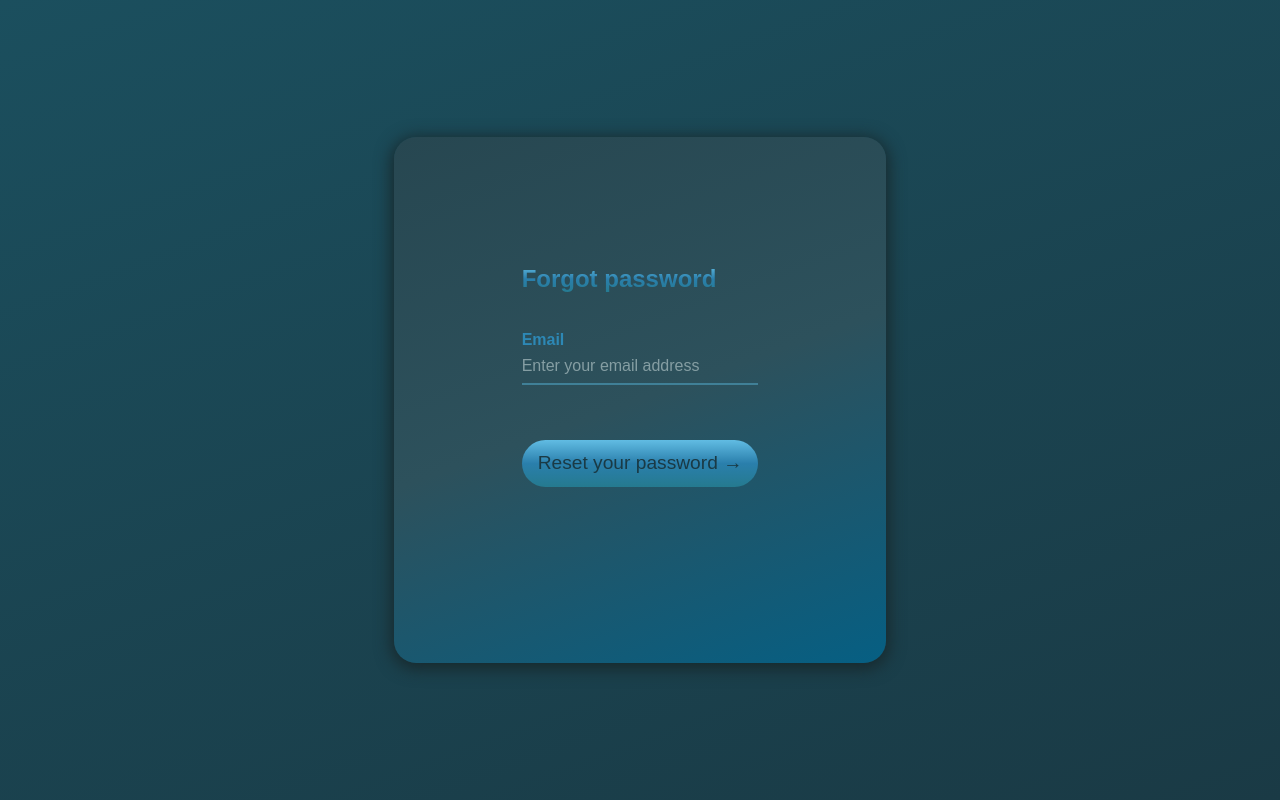
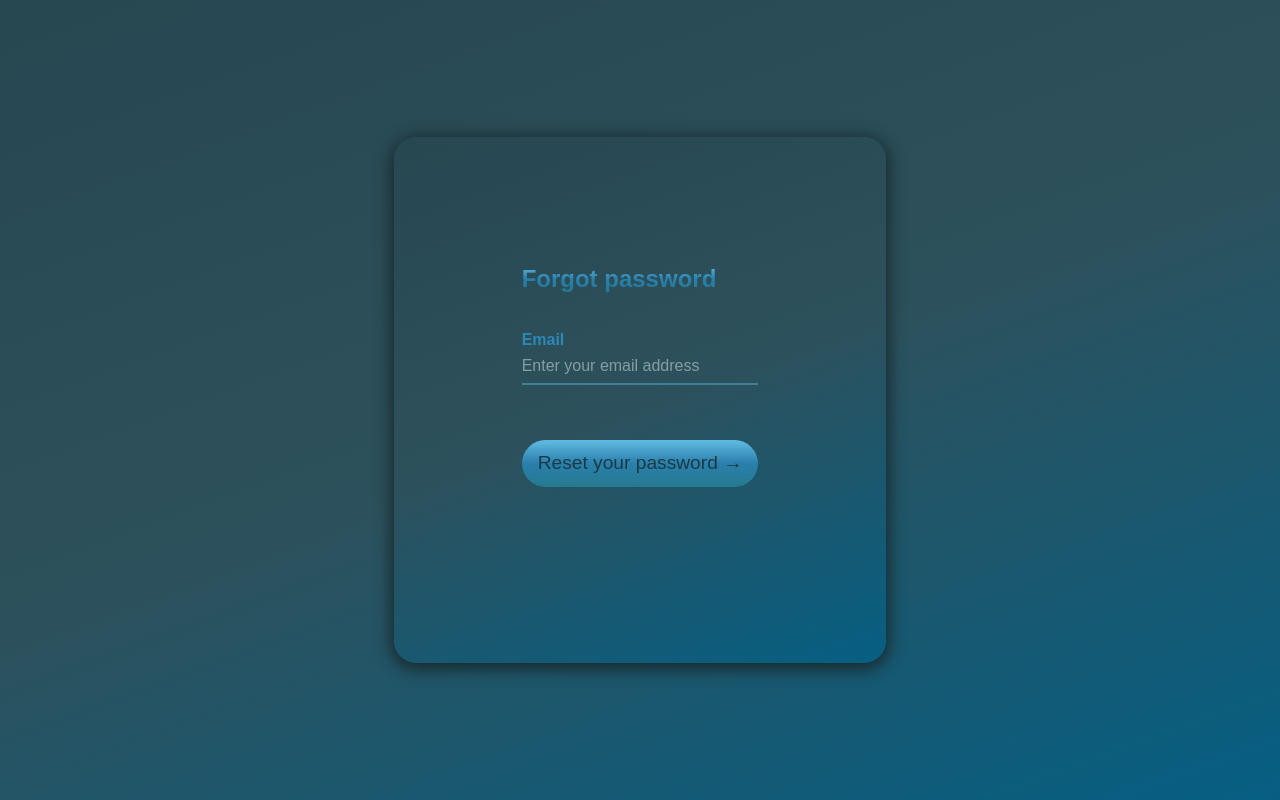
Before and after one commit to rahulrameshm0/Shopify, a Django app: page /email_varification/ in a window 1280 px wide. Run offline with Django 4.2, Linux system fonts and the light colour scheme.

Commit message:
code updated

```diff
--- a/static/css/account-styling/email-verification.css
+++ b/static/css/account-styling/email-verification.css
@@ -6,7 +6,7 @@
 
 body {
     font-family: "Wix Madefor Text", sans-serif;
-    background: linear-gradient(160deg, #1b4f5e 0%, #1a3a45 100%);
+    background: linear-gradient(160deg, #274751, #2d515c, #065f83);
     background-attachment: fixed;
 }
 
--- a/templates/account-section/email-varification.html
+++ b/templates/account-section/email-varification.html
@@ -11,6 +11,8 @@
 
     <link rel="preconnect" href="https://fonts.googleapis.com">
     <link rel="preconnect" href="https://fonts.gstatic.com" crossorigin>
+
+    <link rel="icon" href="{% static 'images/shopping-cart.png' %}">
 </head>
 <body>
 
--- a/templates/account-section/register.html
+++ b/templates/account-section/register.html
@@ -12,6 +12,7 @@
     <link rel="preconnect" href="https://fonts.gstatic.com" crossorigin>
     <link href="https://fonts.googleapis.com/css2?family=Bitcount+Single:wght@100..900&display=swap" rel="stylesheet">
 
+    <link rel="icon" href="{% static 'images/shopping-cart.png' %}">
 </head>
 
 <body>
--- a/templates/account-section/signin.html
+++ b/templates/account-section/signin.html
@@ -13,6 +13,7 @@
     <link rel="preconnect" href="https://fonts.googleapis.com">
     <link rel="preconnect" href="https://fonts.gstatic.com" crossorigin>
 
+    <link rel="icon" href="{% static 'images/shopping-cart.png' %}">
 </head>
 
 <body>
```
Also changed, not shown: static/images/shopping-cart.png (added), static/images/shopping.png (added).
